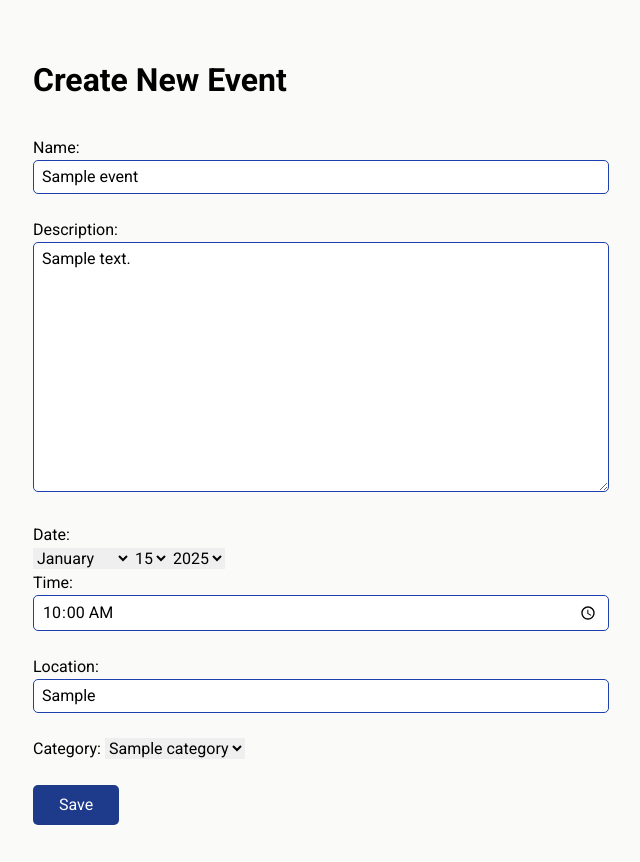
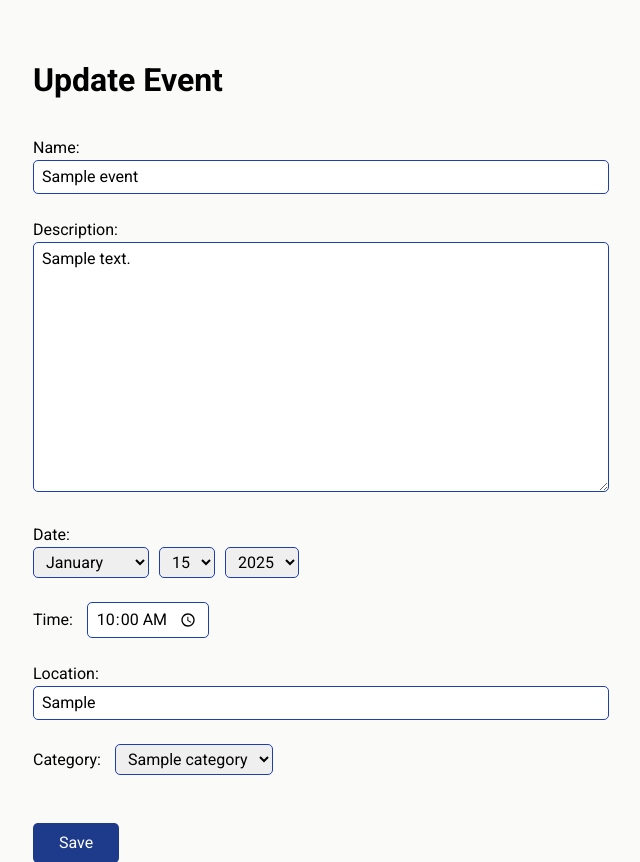
Before and after one commit to Mesbah214/event_management, a Django app: page /events/update-event/1/ in a window 1280 px wide. Shown: the part 64-926 px from the top of the page, without its empty margins (71-711 px from the left). Before the commit the page ends 889 px from the top, so only its background shows below. Run offline with Django 5.2, Linux system fonts and the light colour scheme; tables that the repository leaves empty hold one stand-in row (values such as "Sample post").

Commit message:
chore: updated miscellaneous issues

```diff
--- a/events/forms.py
+++ b/events/forms.py
@@ -15,6 +15,21 @@ class StyledFormMixin:
                 field.widget.attrs.update({
                     'class': self.default_classes,
                     'placeholder': "e.g. john@email.com"
+                })
+            if isinstance(field.widget, forms.SelectDateWidget):
+                field.widget.attrs.update({
+                    'class': f"{self.default_classes} w-max mr-[1rem]",
+                    'placeholder': "e.g. john@email.com"
+                })
+            if isinstance(field.widget, forms.TimeInput):
+                field.widget.attrs.update({
+                    'class': f"{self.default_classes} w-max ml-[1rem]",
+                    'placeholder': "e.g. john@email.com"
+                })
+            elif isinstance(field.widget, forms.Select):
+                field.widget.attrs.update({
+                    'class': f"{self.default_classes} w-max ml-[1rem]",
+                    'placeholder': "e.g. Marks a musical event"
                 })
             elif isinstance(field.widget, forms.Textarea):
                 field.widget.attrs.update({
--- a/events/templates/categories.html
+++ b/events/templates/categories.html
@@ -1,6 +1,6 @@
 {% extends "base.html" %} {% block title %}Categories{% endblock title %} {% block categories %}
 <div class="px-[2.4rem] max-w-[112rem] mx-auto mt-[12rem] mb-[4rem]">
-    <h1 class="text-[2.4rem] font-bold md:text-[3.2rem] capitalize">create new category</h1>
+    <h1 class="text-[2.4rem] font-bold md:text-[3.2rem] capitalize">{{ heading }}</h1>
     {% if messages %}
     {% for message in messages %}
     {{ message }}
--- a/events/templates/events.html
+++ b/events/templates/events.html
@@ -3,8 +3,8 @@
 {% block events %}
 <div class="px-[2.4rem] max-w-[112rem] mx-auto mt-[12rem] mb-[4rem]">
     <h1 class="text-[2.4rem] font-bold md:text-[3.2rem] capitalize">all events</h1>
-    <p class="text-gray-400 text-[1.1rem]">To view details of an event, click on the name</p>
-    <p class="text-gray-600 mt-[.4rem]">Number of total events: <span class="text-gray-900">{{ num_events }}</span></p>
+    <p class="text-gray-400 text-[1.3rem]">To view details of an event, click on the name</p>
+    <p class="text-gray-600 mt-[2.4rem]">Number of total events: <span class="text-gray-900">{{ num_events }}</span></p>
     <!--all events-->
     <div class="mt-[4.8rem]">
         <div class="mt-[2.4rem] rounded-md">
@@ -15,7 +15,7 @@
             </div>
             {% for event in events %}
             <div class="grid grid-cols-3 bg-white py-[.8rem] [&:not(:last-child)]:border-b border-gray-100">
-                <a class="text-indigo-500 capitalize text-[1.3rem] px-[1.2rem]" href="#" title="{{ event.name }}">{{ event.name }}</a>
+                <a class="text-indigo-500 capitalize text-[1.3rem] px-[1.2rem]" href="{% url "details-event" event.id %}" title="{{ event.name }}">{{ event.name }}</a>
                 <a class="capitalize text-[1.3rem] text-gray-800 px-[1.2rem]">{{ event.category.name }}</a>
                 <p class="capitalize text-[1.3rem] text-gray-800 px-[1.2rem]">{{ event.num_par }}</p>
             </div>
--- a/events/templates/home.html
+++ b/events/templates/home.html
@@ -85,7 +85,7 @@
             {% if events %}
             {% for event in events %}
             <div class="grid grid-cols-3 bg-white py-[.8rem] [&:not(:last-child)]:border-b border-gray-100">
-                <a href={% url "details-event" event.id %} class="text-indigo-500 capitalize text-[1.3rem] px-[1.2rem]" href="#" title="Bijoy 71">{{ event.name }}</a>
+                <a href={% url "details-event" event.id %} class="text-indigo-500 capitalize text-[1.3rem] px-[1.2rem]" title="{{event.name}}">{{ event.name }}</a>
                 <a class="capitalize text-[1.3rem] text-gray-800 px-[1.2rem]">{{ event.category }}</a>
                 <p class="capitalize text-[1.3rem] text-gray-800 px-[1.2rem]">{{ event.num_par }}</p>
             </div>
--- a/events/templates/new_event.html
+++ b/events/templates/new_event.html
@@ -2,7 +2,7 @@
 {% block title %}New Event{% endblock title %}
 {% block create_event %}
 <div class="px-[2.4rem] max-w-[112rem] mx-auto mt-[12rem] mb-[4rem]">
-    <h1 class="text-[2.4rem] font-bold md:text-[3.2rem] capitalize">create new event</h1>
+    <h1 class="text-[2.4rem] font-bold md:text-[3.2rem] capitalize">{{ heading }}</h1>
     {% if messages %}
     {% for message in messages %}
     <p>{{ message }}</p>
--- a/events/templates/participants.html
+++ b/events/templates/participants.html
@@ -2,7 +2,7 @@
 {% block title %}Participants{% endblock title %}
 {% block participants %}
 <div class="px-[2.4rem] max-w-[112rem] mx-auto mt-[12rem] mb-[4rem]">
-    <h1 class="text-[2.4rem] font-bold md:text-[3.2rem] capitalize">create new participant</h1>
+    <h1 class="text-[2.4rem] font-bold md:text-[3.2rem] capitalize">{{ heading }}</h1>
     <div>
         {% if messages %}
         {% for message in messages %}
--- a/events/views.py
+++ b/events/views.py
@@ -12,7 +12,7 @@ from django.contrib import messages
 
 def all_events(request):
     events = Event.objects.select_related(
-        'category').annotate(num_par=Count('participant'))
+        'category').annotate(num_par=Count('participant')).order_by("name")
     num_events = Event.objects.count()
     context = {'events': events, 'num_events': num_events}
     return render(request, 'events.html', context)
@@ -32,13 +32,13 @@ def dashboard(request):
     heading = "today's"
 
     if type == 'total_events':
-        events = base_query.all()
+        events = base_query.all().order_by("name")
         heading = "total"
     elif type == 'upcoming_events':
-        events = base_query.filter(date__gt=date.today())
+        events = base_query.filter(date__gt=date.today()).order_by("name")
         heading = "upcoming"
     elif type == 'past_events':
-        events = base_query.filter(date__lt=date.today())
+        events = base_query.filter(date__lt=date.today()).order_by("name")
         heading = "past"
 
     context = {
@@ -52,7 +52,7 @@ def dashboard(request):
 
 def categories(request):
     form = CategoryModelForm
-    cats = Category.objects.all()
+    cats = Category.objects.all().order_by('name')
     num_of_cats = Category.objects.count()
 
     if request.method == 'POST':
@@ -66,16 +66,16 @@ def categories(request):
                 "cats": cats,
                 "number_of_categories": num_of_cats
             })
-    context = {'form': form, 'cats': cats, 'number_of_categories': num_of_cats}
+    context = {'form': form, 'cats': cats, 'number_of_categories': num_of_cats, "heading": "create new category"}
     return render(request, 'categories.html', context)
 
 
 def update_categories(request, id):
     category = Category.objects.get(id=id)
     form = CategoryModelForm(instance=category)
-    cats = Category.objects.all()
+    cats = Category.objects.all().order_by('name')
     num_of_cats = Category.objects.count()
-    context = {'form': form, 'cats': cats, 'number_of_categories': num_of_cats}
+    context = {'form': form, 'cats': cats, 'number_of_categories': num_of_cats, "heading": "update category"}
 
     if request.method == 'POST':
         form = CategoryModelForm(request.POST, instance=category)
@@ -90,7 +90,7 @@ def update_categories(request, id):
 
 def participants(request):
     form = ParticipantModelForm()
-    participants = Participant.objects.all()
+    participants = Participant.objects.all().order_by("name")
     number_of_participants = Participant.objects.count()
 
     if request.method == 'POST':
@@ -100,20 +100,20 @@ def participants(request):
 
             return render(request, 'participants.html', {
                 "form": form,
-                "message": "Task added succesfully",
+                "message": "Participant added succesfully",
                 "participants": participants,
                 'number_of_participants': number_of_participants
             })
 
     context = {'form': form, "participants": participants,
-               'number_of_participants': number_of_participants}
+               'number_of_participants': number_of_participants, "heading": "create new participant"}
     return render(request, 'participants.html', context)
 
 
 def update_participants(request, id):
     participant = Participant.objects.get(id=id)
     form = ParticipantModelForm(instance=participant)
-    participants = Participant.objects.all()
+    participants = Participant.objects.all().order_by("name")
     number_of_participants = Participant.objects.count()
 
     if request.method == 'POST':
@@ -124,9 +124,8 @@ def update_participants(request, id):
         messages.success(request, "Participant updated successfully")
         return redirect('update-participants', id=id)
 
-
     context = {'form': form, "participants": participants,
-               'number_of_participants': number_of_participants}
+               'number_of_participants': number_of_participants, "heading": "update participant"}
     return render(request, 'participants.html', context)
 
 
@@ -138,10 +137,10 @@ def new_event(request):
         if form.is_valid():
             form.save()
 
-            messages.success(request, 'Task created successfully')
+            messages.success(request, 'Event created successfully')
             return redirect('new-event')
 
-    context = {'form': form}
+    context = {'form': form, "heading": "create new event"}
     return render(request, 'new_event.html', context)
 
 
@@ -157,7 +156,7 @@ def update_event(request, id):
             messages.success(request, 'Event updated successfully')
             return redirect('update-event', id=id)
 
-    context = {'form': form}
+    context = {'form': form, "heading": "update event"}
     return render(request, 'new_event.html', context)
 
 
@@ -165,4 +164,5 @@ def details_event(request, id):
     event = Event.objects.select_related(
         "category").prefetch_related("participant_set").get(id=id)
     num_par = event.participant_set.count()
-    return render(request, 'details_event.html', {"event": event, "num_par": num_par})
+    participants = event.participant_set.all().order_by('name')
+    return render(request, 'details_event.html', {"event": event, "num_par": num_par, "participants": participants})
```
Also changed, not shown: events/templates/details_event.html (+8 -2 lines).
